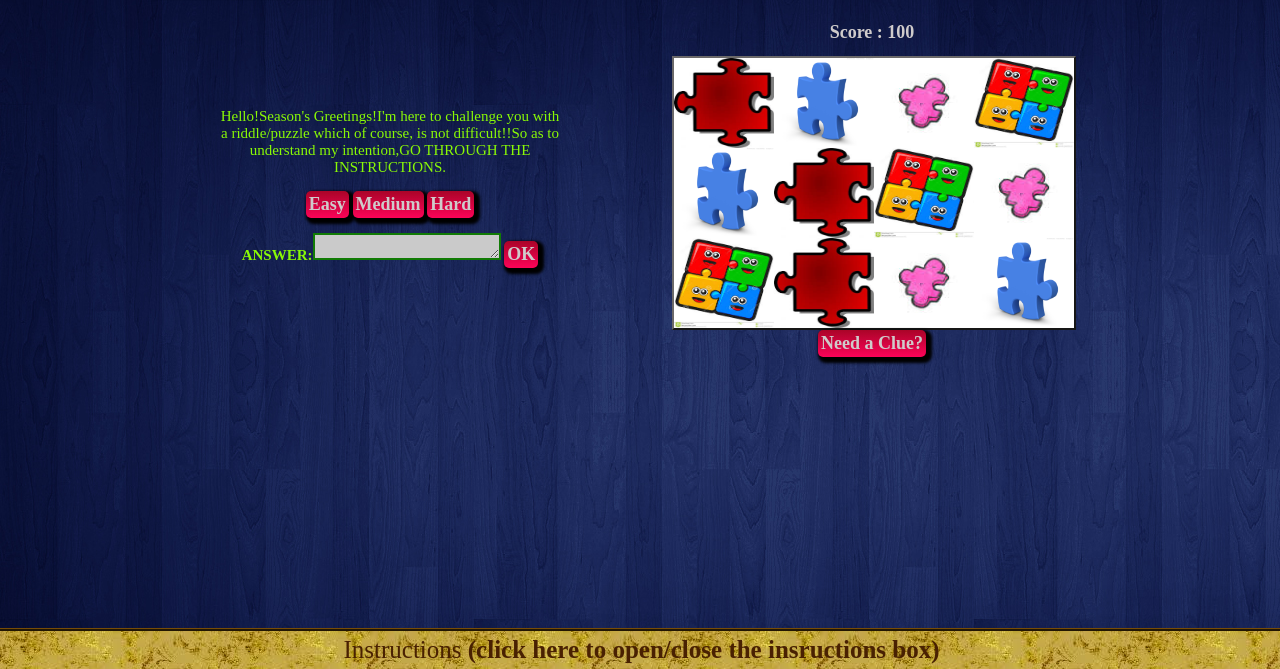
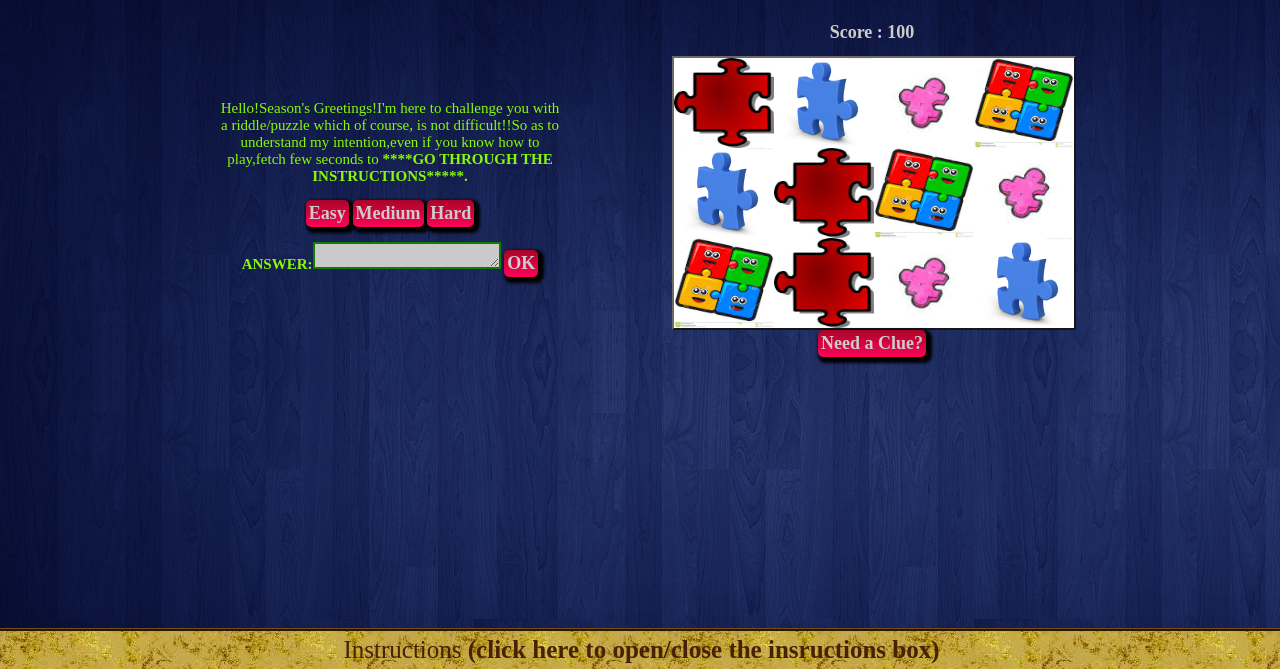
Before and after one commit to ragacb/riddle, a plain HTML site: page index.html in a window 1280 px wide. Shown: the part 131-800 px from the top of the page. Drawn offline with nearby package versions, Linux system fonts and the light colour scheme.

Commit message:
last
last

```diff
--- a/index.html
+++ b/index.html
@@ -58,7 +58,7 @@ $(document).ready(function(){
 <div id="flex_container">
 
 <div id="left">
-<p>Hello!Season's Greetings!I'm here to challenge you with a riddle/puzzle which of course, is not difficult!!So as to understand my intention,GO THROUGH THE INSTRUCTIONS. </p>
+<p>Hello!Season's Greetings!I'm here to challenge you with a riddle/puzzle which of course, is not difficult!!So as to understand my intention,even if you know how to play,fetch few seconds to <strong>****GO THROUGH THE INSTRUCTIONS*****.</strong> </p>
 <p><button id="easy">Easy</button> <button id="medium">Medium</button> <button id="hard">Hard</button></p>
 
 <p><strong>ANSWER:</strong><textarea id="tarea"></textarea>
@@ -97,6 +97,7 @@ $(document).ready(function(){
 The score will reduce by certain amount revealing a particular part of the main image. </li>
 <li>At any point of time, you can guess the picture and answer till the score reduces to 0..the answer is case-insensitive </li>
 <li>The riddle is in 3 modes: easy, medium and hard...nearer the revealed parts of the images are, easier the game will be</li>
+<li><strong>CLICK ON BUTTON CORRESPONDING BUTTON PROPERLY and then proceed with answering or asking for clue</strong></li>
 </ul>
 </div>
 
```
Also changed, not shown: define.js (line endings or trailing spaces).
